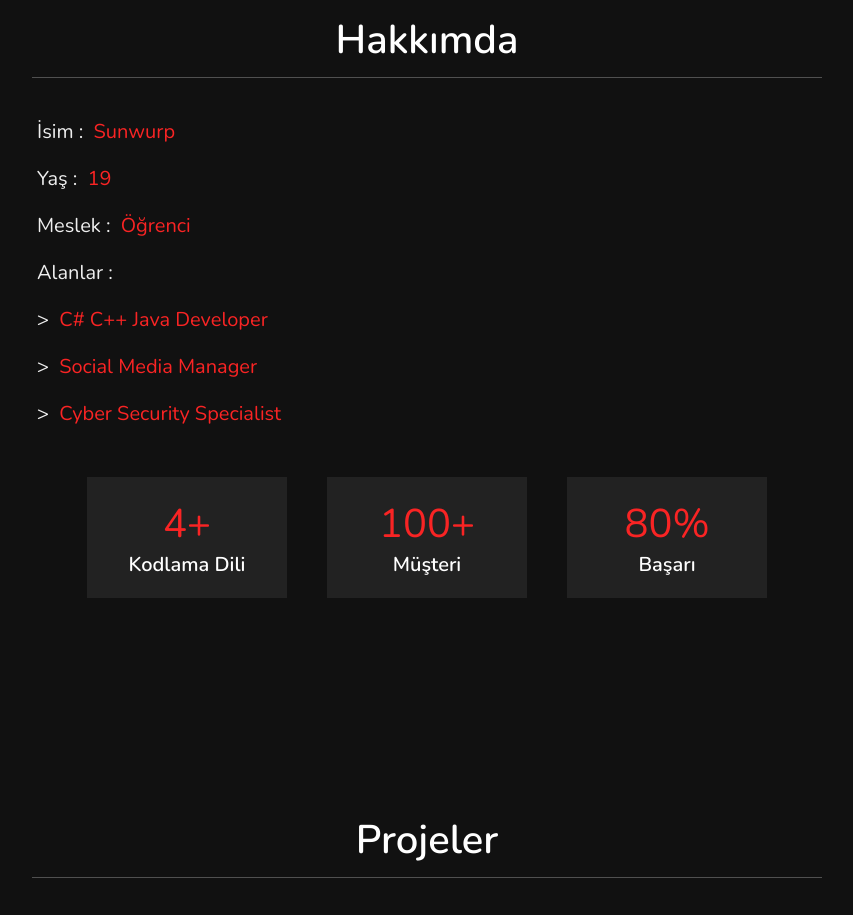
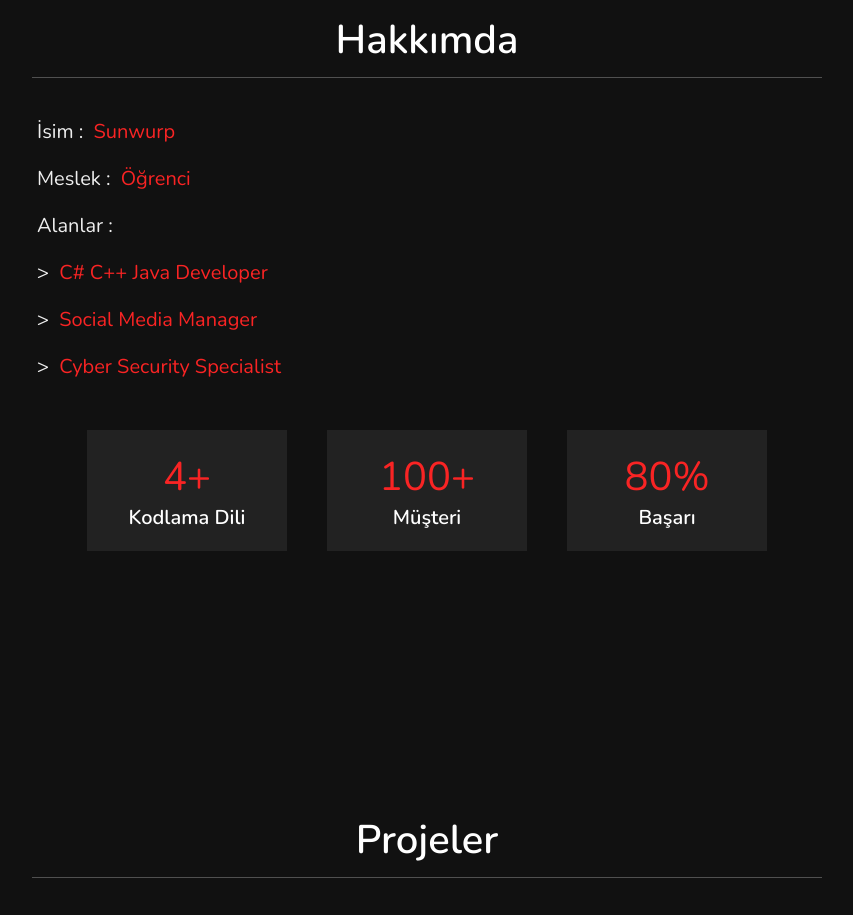
Before and after one commit to sunwurp/luncerwin.github.io, a plain HTML site: page index.html in a window 1280 px wide. Shown: the part 807-1722 px from the top of the page, without its empty margins (388-1241 px from the left). Drawn offline with nearby package versions, Linux system fonts and the light colour scheme.

Commit message:
Update index.html

```diff
--- a/index.html
+++ b/index.html
@@ -60,7 +60,6 @@
     <div class="row">
         <div class="info">
             <h3><span>İsim :</span> Sunwurp</h3>
-            <h3><span>Yaş :</span> 19</h3>
             <h3><span>Meslek :</span> Öğrenci</h3>
             <h3><span>Alanlar :</span></h3>
 			<h3><span>> </span>C# C++ Java Developer</h3>
```
